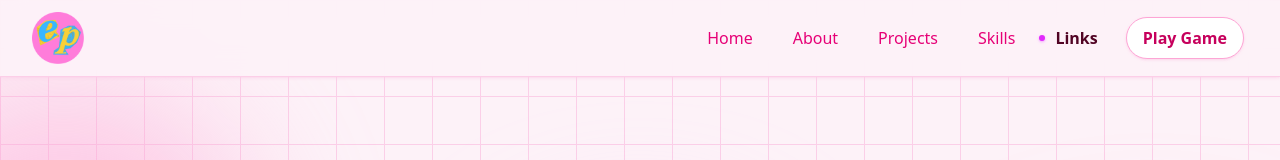
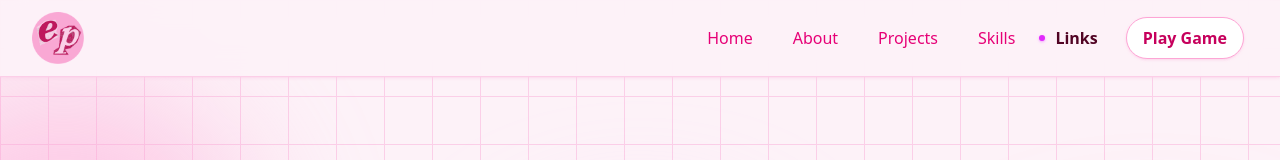
Before and after one commit to ellapotter/PortfolioWebsite, a Next.js app: page / in a window 1280 px wide. Shown: the top 160 px of the page. Built offline with nearby package versions, Linux system fonts and the light colour scheme.

Commit message:
Change logo

```diff
--- a/app/layout.tsx
+++ b/app/layout.tsx
@@ -14,8 +14,8 @@ export const metadata: Metadata = {
   title: `${site.name} | ${site.role}`,
   description: site.tagline,
   icons: {
-    icon: "/WebIcon.png",
-    apple: "/WebIcon.png",
+    icon: "/PinkOnPinkLogo.png",
+    apple: "/PinkOnPinkLogo.png",
   },
   openGraph: {
     title: `${site.name} | Portfolio`,
--- a/components/layout/Navbar.tsx
+++ b/components/layout/Navbar.tsx
@@ -93,7 +93,7 @@ export function Navbar() {
           className="shrink-0 rounded-full transition-transform hover:scale-105 focus-visible:outline-2 focus-visible:outline-offset-4 focus-visible:outline-pink-500"
         >
           <Image
-            src="/WebIcon.png"
+            src="/PinkOnPinkLogo.png"
             alt=""
             width={56}
             height={56}
```
Also changed, not shown: PinkOnPinkLogo.png (added), public/PinkOnPinkLogo.png (added).
